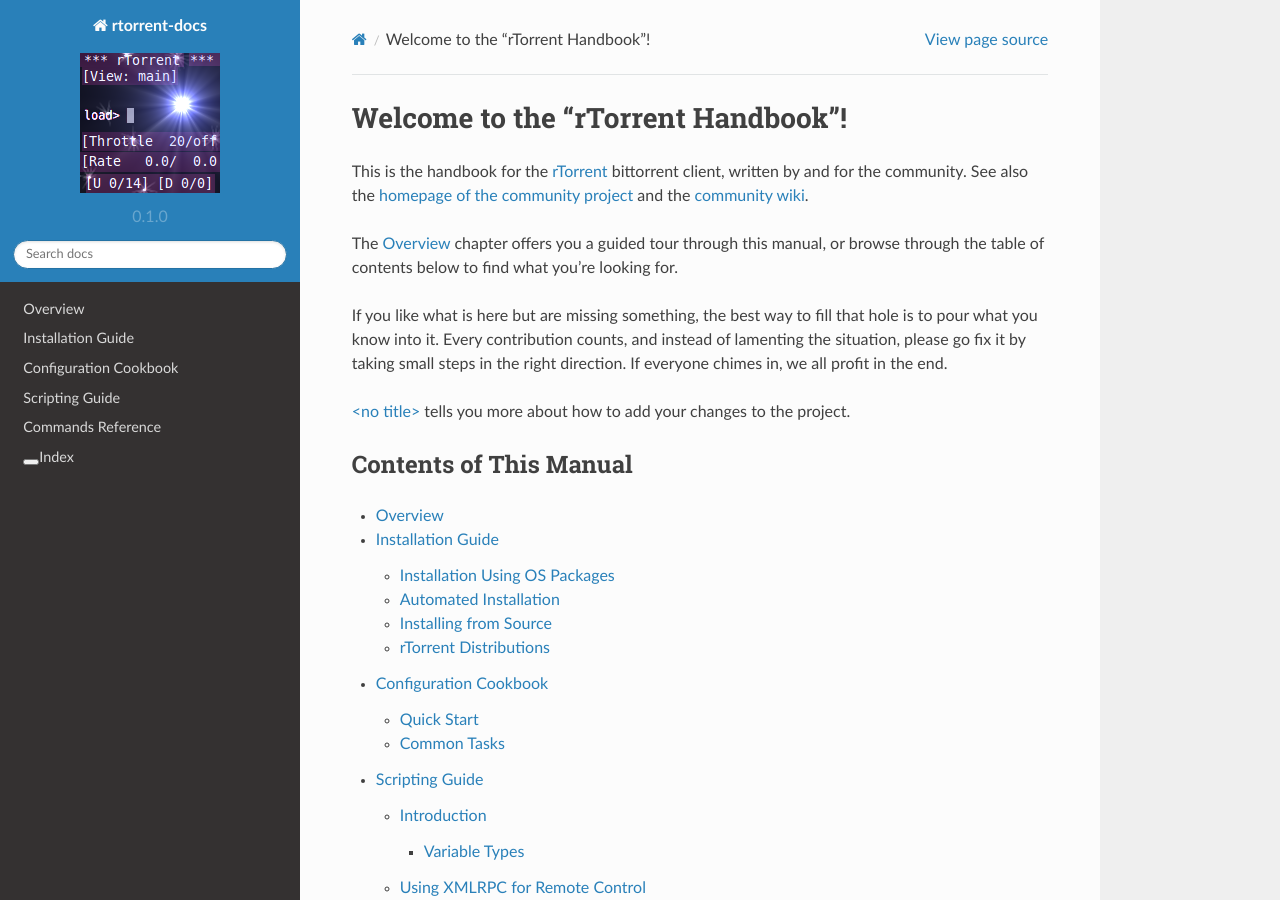
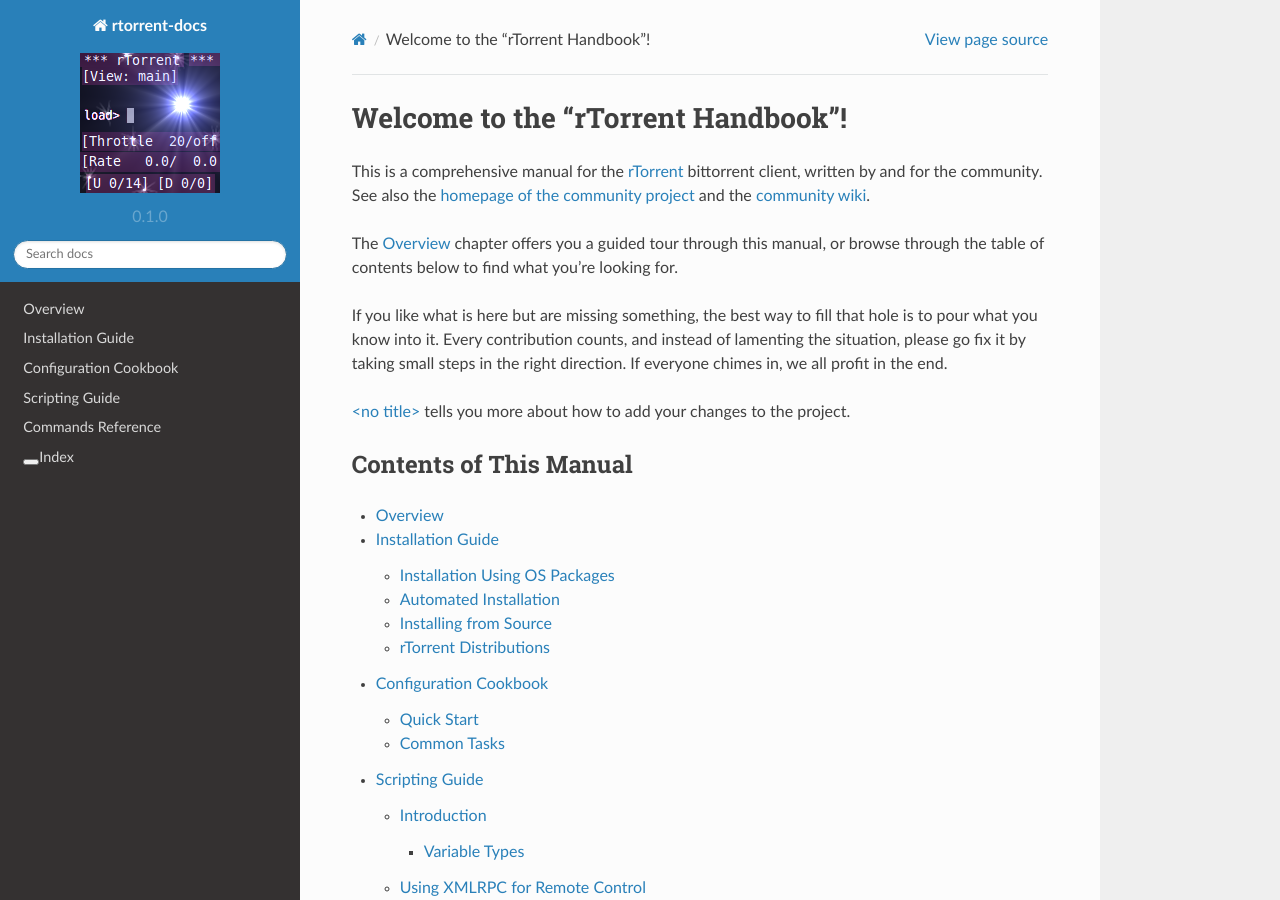
Before and after one commit to rtorrent-community/rtorrent-docs, a Sphinx documentation site: the page built from docs/index.rst, in a window 1280 px wide and 900 px high. Built offline with Sphinx 7.4.7 and the Read the Docs theme 2.0.0, drawn with Linux system fonts in a browser that asks for light colours.

Commit message:
place 'manual' as a keyword

```diff
--- a/docs/index.rst
+++ b/docs/index.rst
@@ -7,7 +7,7 @@
 Welcome to the “rTorrent Handbook”!
 ===================================
 
-This is the handbook for the `rTorrent`_ bittorrent client, written by and for the community.
+This is a comprehensive manual for the `rTorrent`_ bittorrent client, written by and for the community.
 See also the `homepage of the community project`_ and the `community wiki`_.
 
 The :doc:`overview` chapter offers you a guided tour through this manual,
```
